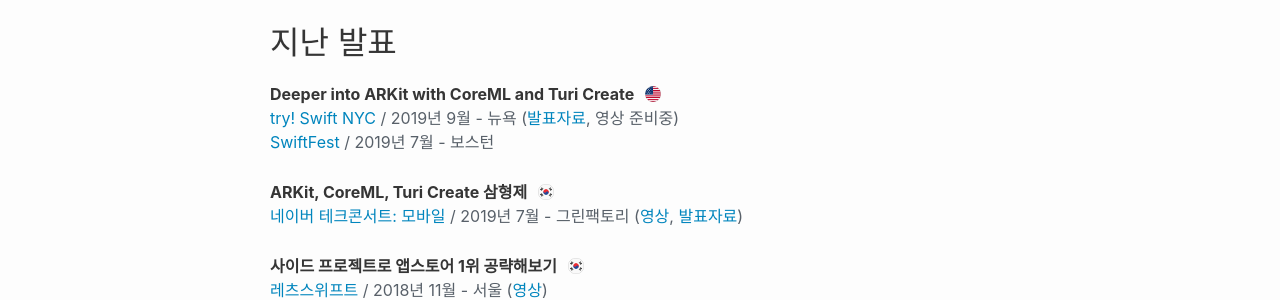
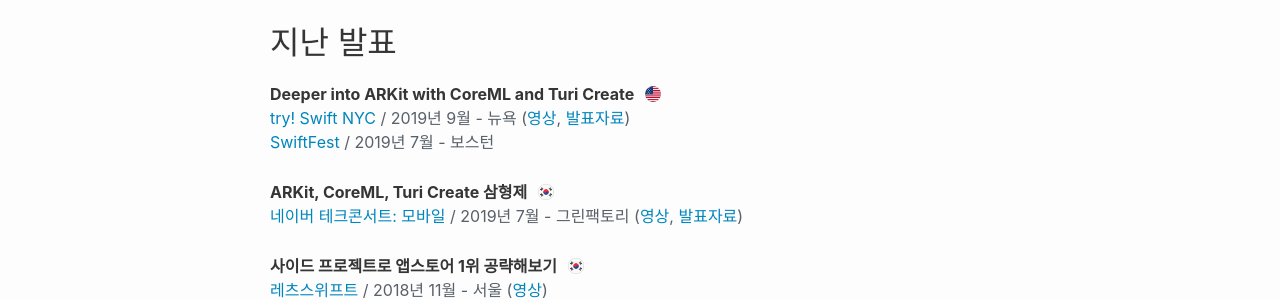
Before and after one commit to nsoojin/nsoojin.github.io, a Jekyll site: the page built from speaking/speaking-kr.md, in a window 1280 px wide. Shown: the part 244-544 px from the top of the page. Built offline with Jekyll 4.4.1, drawn with Linux system fonts in a browser that asks for light colours.

Commit message:
add try swift video

```diff
--- a/speaking/speaking-kr.md
+++ b/speaking/speaking-kr.md
@@ -20,7 +20,7 @@
 <strong class="talk-title">Deeper into ARKit with CoreML and Turi Create</strong>
 <img style="margin-left: 6px; margin-bottom: 3px" src="/assets/language-icons/us.png" width="16"/>
 <br>
-[try! Swift NYC](https://www.tryswift.co/events/2019/nyc/) / 2019년 9월 - 뉴욕 ([발표자료](https://www.slideshare.net/soojinro9/deeper-into-arkit-with-coreml-and-turi-create), 영상 준비중)
+[try! Swift NYC](https://www.tryswift.co/events/2019/nyc/) / 2019년 9월 - 뉴욕 ([영상](https://www.youtube.com/watch?v=VBZve4cLH4E), [발표자료](https://www.slideshare.net/soojinro9/deeper-into-arkit-with-coreml-and-turi-create))
 <br>
 [SwiftFest](https://swiftfest.io) / 2019년 7월 - 보스턴
 
```
Also changed, not shown: speaking/index.md (+1 -1 lines).
